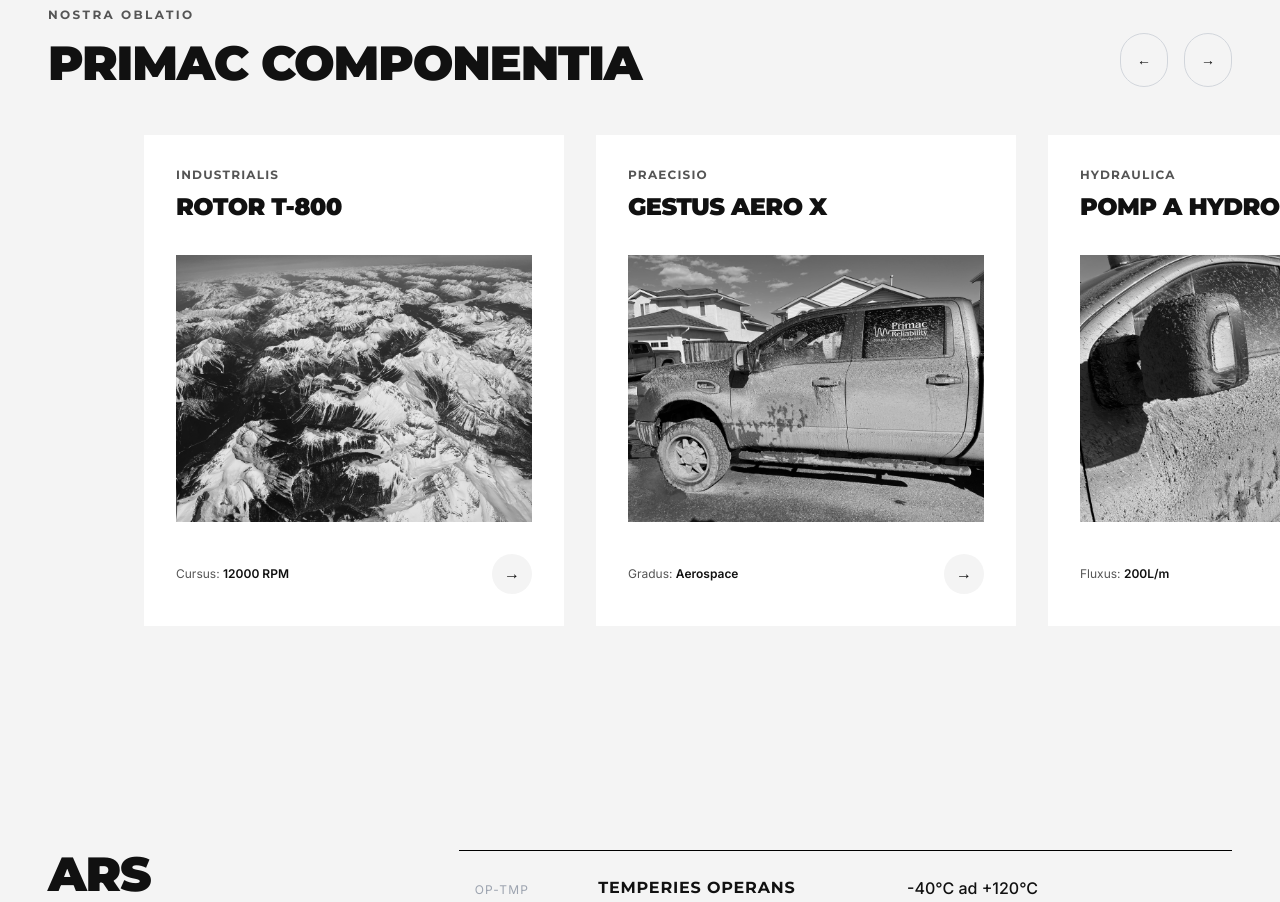
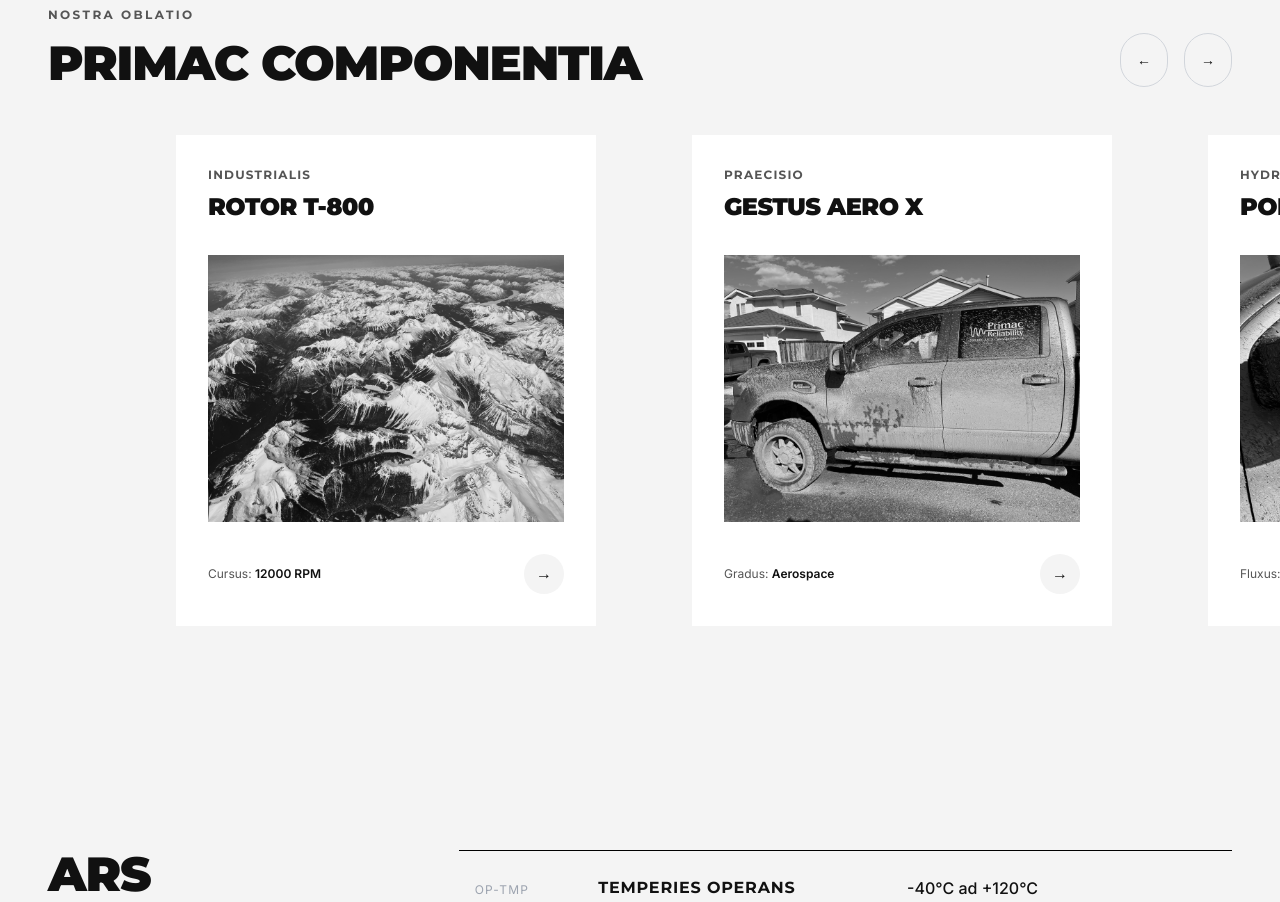
Before and after one commit to mikecorcoran/primac-reliability, a Next.js app: page / in a window 1280 px wide. Shown: the part 3280-4182 px from the top of the page. Built offline with nearby package versions, Linux system fonts and the light colour scheme.

Commit message:
Add SVG border animation and spacing to product cards

```diff
--- a/components/ProductSlider.tsx
+++ b/components/ProductSlider.tsx
@@ -84,7 +84,10 @@ export const ProductSlider: React.FC = () => {
         >
           <div className="shrink-0 w-5 sm:w-8 md:w-12" />
           {PRODUCTS.map((product) => (
-            <div key={product.id} className="min-w-[300px] md:min-w-[420px] group bg-white p-8 hover:shadow-xl transition-shadow duration-500 ease-out">
+            <div
+              key={product.id}
+              className="relative min-w-[300px] md:min-w-[420px] group mx-4 md:mx-6 lg:mx-8 bg-white p-8 hover:shadow-xl transition-shadow duration-500 ease-out"
+            >
               <div className="mb-8">
                 <p className="font-display font-bold text-xs uppercase tracking-widest text-text-muted mb-2">{product.category}</p>
                 <h3 className="font-display font-black text-2xl uppercase tracking-tight text-text-main">{product.name}</h3>
@@ -99,18 +102,18 @@ export const ProductSlider: React.FC = () => {
                   draggable={false}
                   sizes="(min-width: 768px) 420px, 300px"
                 />
-                {/* Animated Border Wrap on Hover */}
-                <svg className="absolute inset-0 pointer-events-none" viewBox="0 0 100 100" aria-hidden>
-                  <path
-                    d="M1 1 H99 V99"
-                    className="text-brand-accent [stroke-dasharray:196] [stroke-dashoffset:196] transition-[stroke-dashoffset] duration-400 ease-[cubic-bezier(0.16,1,0.3,1)] group-hover:[stroke-dashoffset:0]"
-                    stroke="currentColor"
-                    strokeWidth="2"
-                    fill="none"
-                  />
-                  <path
-                    d="M99 99 H1 V1"
-                    className="text-brand-accent [stroke-dasharray:196] [stroke-dashoffset:196] transition-[stroke-dashoffset] duration-400 ease-[cubic-bezier(0.16,1,0.3,1)] group-hover:[stroke-dashoffset:0]"
+                <svg
+                  className="absolute inset-0 z-10 pointer-events-none"
+                  viewBox="0 0 100 100"
+                  preserveAspectRatio="none"
+                  aria-hidden
+                >
+                  <rect
+                    x="1"
+                    y="1"
+                    width="98"
+                    height="98"
+                    className="text-brand-accent [stroke-dasharray:392] [stroke-dashoffset:392] transition-[stroke-dashoffset] duration-400 ease-[cubic-bezier(0.16,1,0.3,1)] group-hover:[stroke-dashoffset:0]"
                     stroke="currentColor"
                     strokeWidth="2"
                     fill="none"
```
